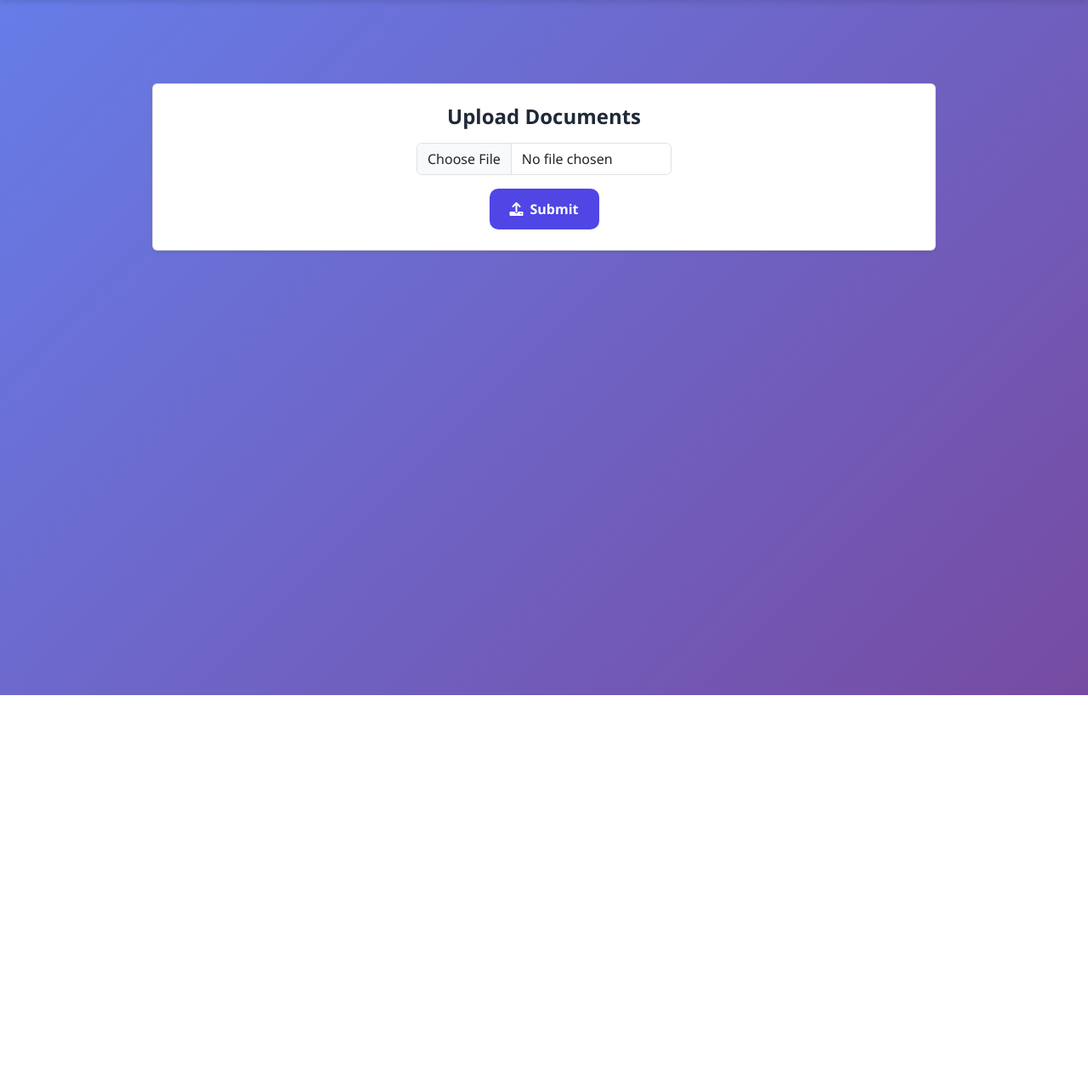
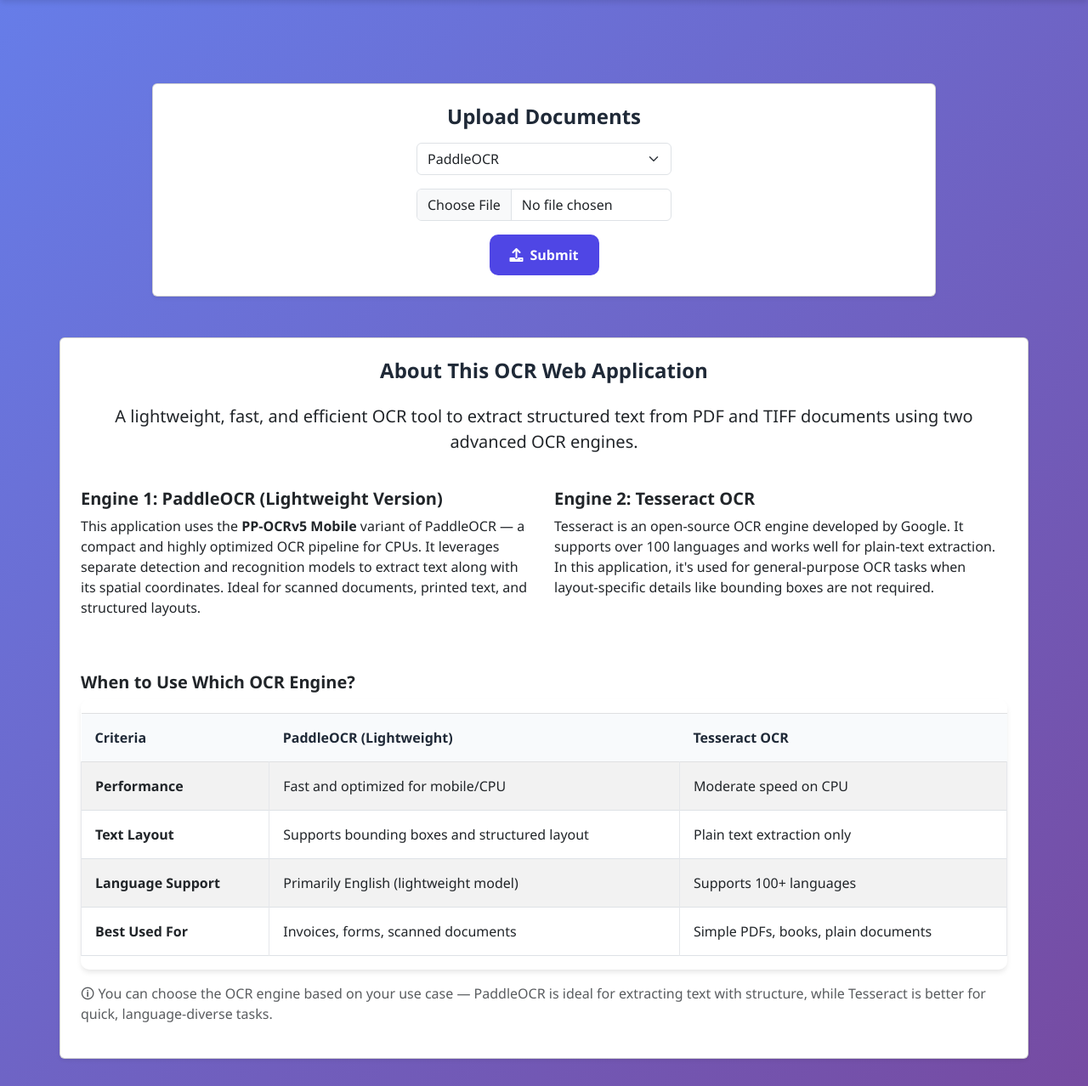
Before and after one commit to harikishore2004/OCR-System, a FastAPI app: page / in a window 1280 px wide. Shown: the part 62-1340 px from the top of the page at 85% size. Before the commit the page ends 880 px from the top, so only its background shows below. Run offline with FastAPI, Linux system fonts and the light colour scheme; data that the repository does not hold is empty; some libraries are stand-ins or nearby versions.

Commit message:
Integrated PaddleOCR Engine - Added a script to install Paddleocr light weight engine into "PaddleOcrModal" directory - Provided the option to select between both engines in the UI

```diff
--- a/app.py
+++ b/app.py
@@ -1,12 +1,12 @@
-from fastapi import FastAPI, Request, File, UploadFile, HTTPException, Depends
+from fastapi import FastAPI, Request, File, UploadFile, HTTPException, Depends, Form
 from fastapi.responses import HTMLResponse, JSONResponse
 from fastapi.staticfiles import StaticFiles
 from fastapi.templating import Jinja2Templates
 from sqlalchemy.orm import Session
 from src.util import SaveFile
 from src.ImageConverter import Converter
-from src.TextExtractor import Extractor
-from src.DataBase import SessionLocal, CreateTables, OCR_Results, Files
+from src.TextExtractor import TeserractExtractor, PaddleExtractor
+from src.DataBaseSchema import Files, OCR_Results, SessionLocal, CreateTables
 from src.DbOperations import InsertOcrResults
 from collections import defaultdict
 
@@ -35,25 +35,37 @@ async def read_root(request:Request):
     })
 
 @app.post("/upload")
-async def upload_file(file: UploadFile = File(...), db:Session = Depends(get_db)):
+async def upload_file(file: UploadFile = File(...), db:Session = Depends(get_db), engine: str = Form(...)):
 
     try:
 
         allowed_types = ["application/pdf", "image/tiff"]
         if file.content_type not in allowed_types:
             raise HTTPException(status_code = 400, detail=f"{file.content_type} is not supported")
+        if engine not in ["paddleocr", "tesseract"]:
+            raise HTTPException(status_code=400, detail=f"{engine} is not supported")
+
 
         #save the uploaded documents
         file_path, ext = SaveFile(file, file.filename)
+
         #converts the documents to .png format
         image_path = Converter(file_path, ext)
+
         #Extract the text
-        ocr_result = Extractor(image_path)
+        if(engine == "tesseract"):
+            ocr_result = TeserractExtractor(image_path)
+        elif(engine == "paddleocr"):
+            ocr_result = PaddleExtractor(image_paths=image_path)
+
         #Databased insertion
-        InsertOcrResults(db=db, page_count=len(image_path), file_name=file.filename, ocr_result=ocr_result)
+        InsertOcrResults(db=db, page_count=len(image_path), file_name=file.filename,engine=engine, ocr_result=ocr_result)
 
         print("File Path -> ", file_path)
         print("Images Path -> ",image_path)
+        #print(ocr_result)
+        print(f"{engine} Result _________________________________")
+        print(ocr_result)
 
         return JSONResponse(
             status_code = 200,
@@ -79,7 +91,8 @@ def fetch_data(db:Session = Depends(get_db)):
             content={"message": "Data Fetch Falied!"}
         )
 
-    file_map = {f.id:{"file_name": f.file_name, "page_count": f.page_count} for f in files}
+    file_map = {f.id:{"file_name": f.file_name, "page_count": f.page_count, "engine": f.engine} for f in files}
+    print(file_map)
 
     singelpage_doc = defaultdict(lambda:defaultdict(list))
     multipage_doc = defaultdict(lambda:defaultdict(list))
@@ -89,7 +102,7 @@ def fetch_data(db:Session = Depends(get_db)):
         file_data = file_map.get(row.file_id)
         if not file_data:
             continue
-
+        print(file_data)
         entry = {
             "line_text": row.line_text,
             "x": row.x,
@@ -102,11 +115,11 @@ def fetch_data(db:Session = Depends(get_db)):
 
         file_name = file_data["file_name"]
         page_count = file_data["page_count"]
-
+        engine = file_data["engine"]
         target_dict = singelpage_doc if page_count==1 else multipage_doc
 
         target_dict[file_name][str(row.page_number)].append(entry)
-
+        # target_dict[file_name]["engine"] = engine
     return JSONResponse({
         "single_page_doc": singelpage_doc,
         "multi_page_doc": multipage_doc
--- a/src/DataBase.py
+++ b/src/DataBaseSchema.py
@@ -15,6 +15,7 @@ class Files(Base):
     id = Column(Integer, primary_key=True, autoincrement=True)
     file_name = Column(String, nullable=False)
     page_count = Column(Integer, nullable=False)
+    engine = Column(String, nullable=False)
     upload_time = Column(TIMESTAMP,nullable=False )
 
 class OCR_Results(Base):
--- a/static/JS/main.js
+++ b/static/JS/main.js
@@ -25,6 +25,7 @@ window.addEventListener('DOMContentLoaded', FetchData);
 submitbutton.addEventListener('click', async (e) => {
     const allowed_files = ['application/pdf', 'image/tiff'];
     const file = document.getElementById("fileInput").files[0]
+    const engine = document.getElementById("ocrEngineSelect").value;
     if (!file) return;
 
     if (!allowed_files.includes(file.type)) {
@@ -41,6 +42,7 @@ submitbutton.addEventListener('click', async (e) => {
 
     const formdata = new FormData();
     formdata.append("file", file);
+    formdata.append("engine", engine);
     try {
         const response = await fetch("http://127.0.0.1:8000/upload", {
             method: "POST",
@@ -140,36 +142,6 @@ function showToast(message, category = "info") {
 
 }
 
-function PopulateSingleLines() {
-    const tbody = document.getElementById("singlePageLinesTableBody")
-    const doctitle = document.getElementById("docTitle").querySelector("span");
-
-    const docs = ocr_data["single_page_doc"];
-    for (let docname in docs) {
-        doctitle.innerText = docname;
-
-        const pages = ocr_data["single_page_doc"][docname]
-        for (let page in pages) {
-            const lines = pages[page]
-            lines.forEach((line, index) => {
-                const tr = document.createElement("tr");
-                tr.innerHTML = `
-                    <td>${index + 1}</td>
-                    <td>${line.line_text}</td>
-                    <td>${line.x}</td>
-                    <td>${line.y}</td>
-                    <td>${line.width}</td>
-                    <td>${line.height}</td>
-                    <td>${line.timestamp}</td>
-                `;
-                tbody.appendChild(tr);
-                console.log("appended")
-            });
-        }
-
-    }
-}
-
 function PopulateSinglePageDocs() {
     const tablecontainer = document.getElementById("tables-container1")
     const docs = ocr_data["single_page_doc"];
@@ -185,7 +157,7 @@ function PopulateSinglePageDocs() {
     else {
         for (let docname in docs) {
             const heading = document.createElement("h5");
-            heading.innerText = docname;
+            heading.innerText = `${docname} | Engine: ${docname.engine}`;
             heading.classList.add("mt-4", "text-primary", "fw-bold");
             tablecontainer.appendChild(heading);
 
--- a/templates/index.html
+++ b/templates/index.html
@@ -47,6 +45,12 @@
                         </h4>
 
                         <div id="uploadArea" class="d-flex flex-column align-items-center">
+
+                            <select class="form-select mb-3" id="ocrEngineSelect" style="max-width: 300px;">
+                                <option value="paddleocr" selected>PaddleOCR</option>
+                                <option value="tesseract">Tesseract</option>
+                            </select>
+
                             <input type="file" class="form-control mb-3" id="fileInput" accept=".pdf,.tiff"
                                 style="max-width: 300px;">
 
@@ -58,10 +62,87 @@
                 </div>
 
             </div>
+            <div class="container mt-5">
+                <div class="card shadow-sm p-4">
+                    <h4 class="text-center mb-4" style="font-weight: 600; color: var(--text-color);">
+                        About This OCR Web Application
+                    </h4>
+
+                    <p class="lead text-center">
+                        A lightweight, fast, and efficient OCR tool to extract structured text from PDF and TIFF
+                        documents
+                        using two advanced OCR engines.
+                    </p>
+
+                    <div class="row mt-4">
+                        <div class="col-md-6 mb-4">
+                            <h5 class="fw-bold">Engine 1: PaddleOCR (Lightweight Version)</h5>
+                            <p>
+                                This application uses the <strong>PP-OCRv5 Mobile</strong> variant of PaddleOCR — a
+                                compact
+                                and highly optimized OCR pipeline for CPUs.
+                                It leverages separate detection and recognition models to extract text along with its
+                                spatial coordinates.
+                                Ideal for scanned documents, printed text, and structured layouts.
+                            </p>
+                        </div>
+                        <div class="col-md-6 mb-4">
+                            <h5 class="fw-bold">Engine 2: Tesseract OCR</h5>
+                            <p>
+                                Tesseract is an open-source OCR engine developed by Google. It supports over 100
+                                languages
+                                and works well for plain-text extraction.
+                                In this application, it's used for general-purpose OCR tasks when layout-specific
+                                details
+                                like bounding boxes are not required.
+                            </p>
                         </div>
                     </div>
 
-    <!-- Single Page Modal -->
+                    <h5 class="fw-bold mt-4">When to Use Which OCR Engine?</h5>
+                    <div class="table-responsive">
+                        <table class="table table-bordered table-striped mt-3">
+                            <thead class="table-light">
+                                <tr>
+                                    <th>Criteria</th>
+                                    <th>PaddleOCR (Lightweight)</th>
+                                    <th>Tesseract OCR</th>
+                                </tr>
+                            </thead>
+                            <tbody>
+                                <tr>
+                                    <td><strong>Performance</strong></td>
+                                    <td>Fast and optimized for mobile/CPU</td>
+                                    <td>Moderate speed on CPU</td>
+                                </tr>
+                                <tr>
+                                    <td><strong>Text Layout</strong></td>
+                                    <td>Supports bounding boxes and structured layout</td>
+                                    <td>Plain text extraction only</td>
+                                </tr>
+                                <tr>
+                                    <td><strong>Language Support</strong></td>
+                                    <td>Primarily English (lightweight model)</td>
+                                    <td>Supports 100+ languages</td>
+                                </tr>
+                                <tr>
+                                    <td><strong>Best Used For</strong></td>
+                                    <td>Invoices, forms, scanned documents</td>
+                                    <td>Simple PDFs, books, plain documents</td>
+                                </tr>
+                            </tbody>
+                        </table>
+                    </div>
+
+                    <p class="text-muted mt-3">
+                        🛈 You can choose the OCR engine based on your use case — PaddleOCR is ideal for extracting text
+                        with structure, while Tesseract is better for quick, language-diverse tasks.
+                    </p>
+                </div>
+            </div>
+
+        </div>
+
         <div class="modal fade" id="multiPageModal" tabindex="-1">
             <div class="modal-dialog modal-xxl">
                 <div class="modal-content">
```
Also changed, not shown: other parts of templates/index.html (+0 -109 lines), requirements.txt (+90 -0 lines), src/DbOperations.py (+4 -4 lines), src/TextExtractor.py (+54 -10 lines), src/util.py (+7 -1 lines), README.md, 2 other files. Lines whose indentation alone changed are shown as unchanged.
